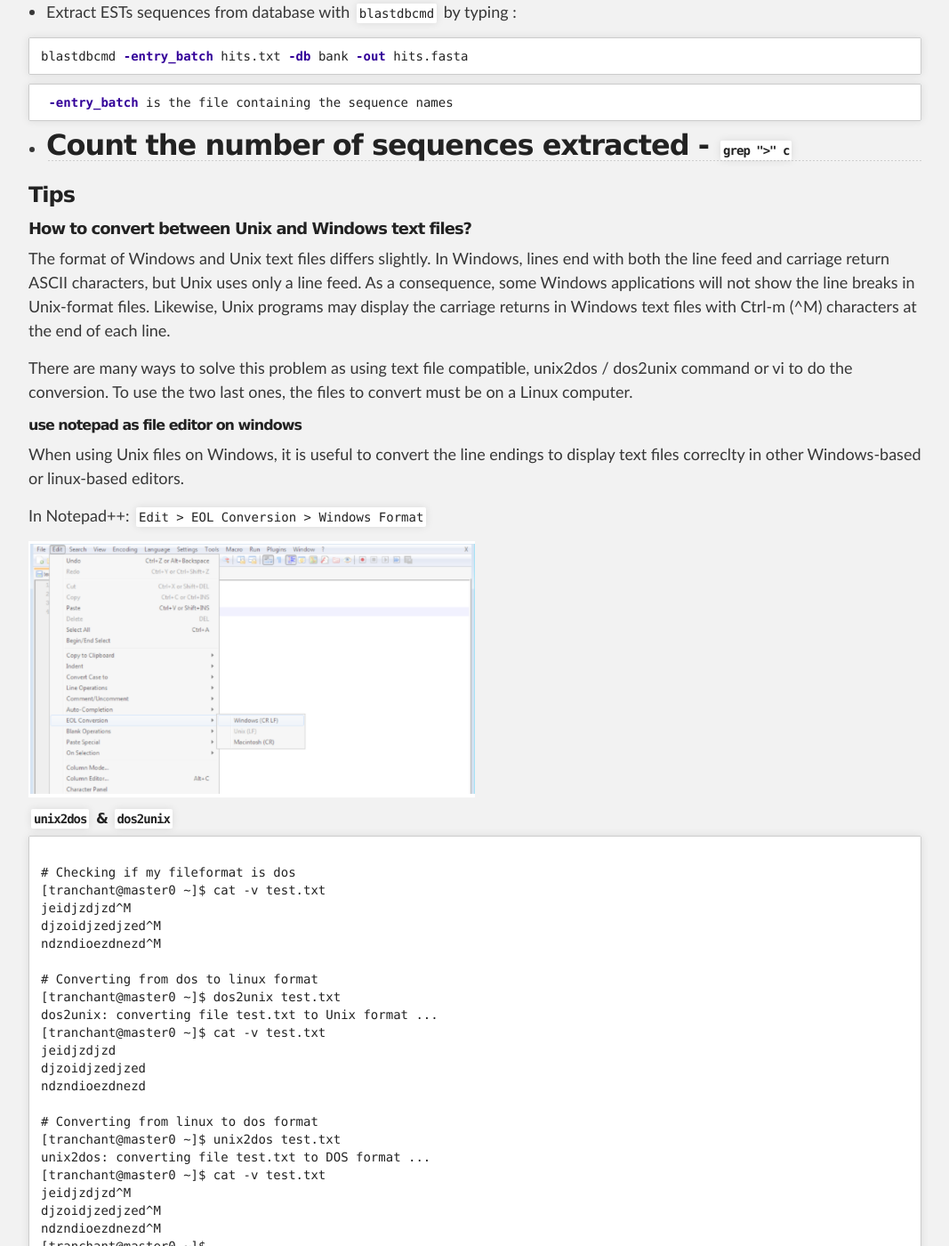
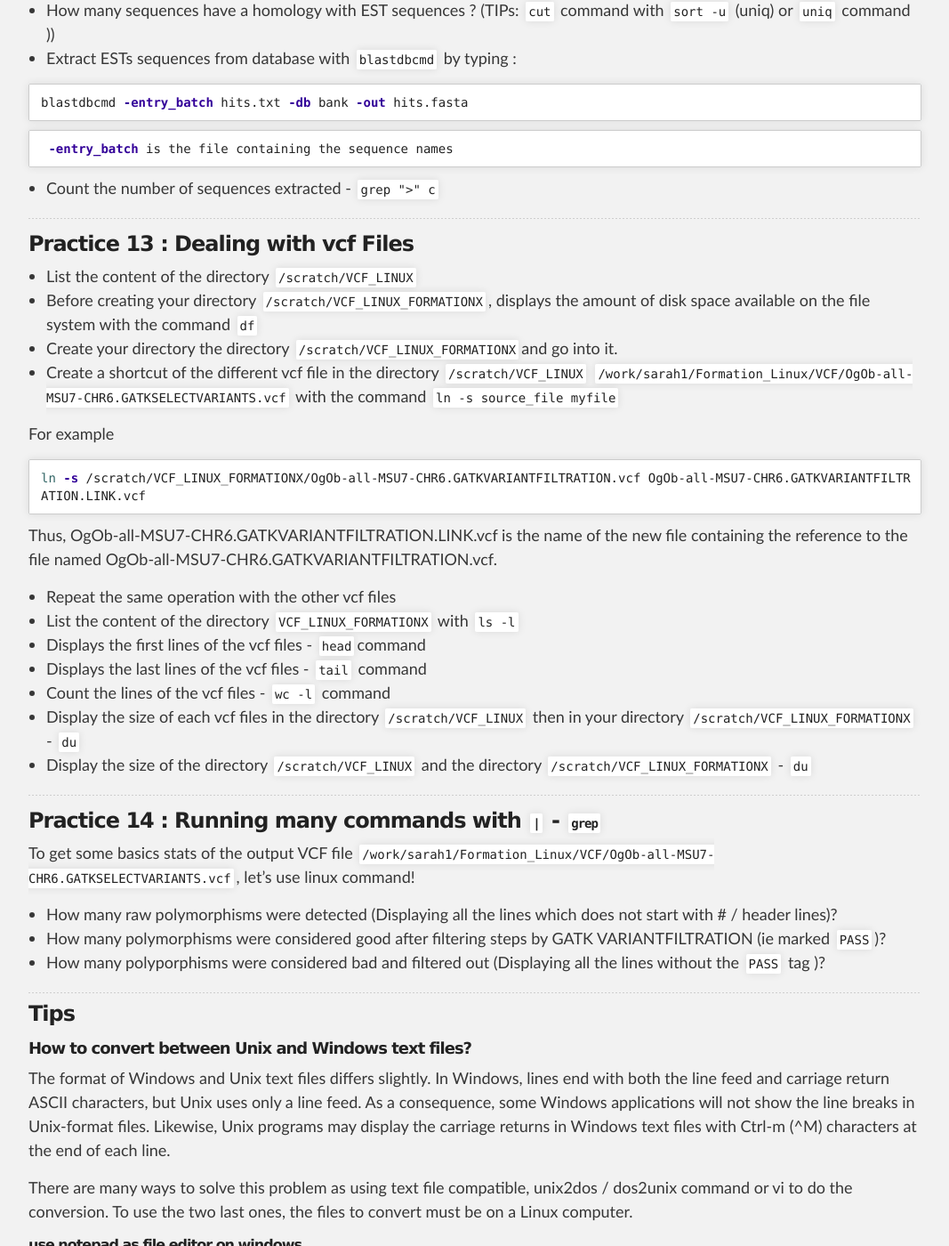
Before and after one commit to SouthGreenPlatform/trainings, a Jekyll site: the page built from _pages/linux/linuxPractice.md, in a window 1280 px wide and 1400 px high, scrolled down 8238 px. Shown: the whole window at 89% size, without its empty margins (106-1173 px from the left). Built offline with Jekyll 4.4.1, drawn with Linux system fonts in a browser that asks for light colours; nearby versions of some CDN libraries; some of the changed text lies outside the part shown.

Commit message:
Add vcf parsing

```diff
--- a/_pages/linux/linuxPractice.md
+++ b/_pages/linux/linuxPractice.md
@@ -33,6 +33,8 @@ description: Linux Practice page
 * [practice-10 : Blast analysis](#practice-10)
 * [Practice-11: Redirecting a command output to a File with `>`](#practice-11)
 * [Practice-12: Sending data from one command to another (piping) with `|`](#practice-12)
+* [practice-13 : Dealing with VCF files](#practice-13)
+
 * [Tips](#tips)
   - [How to convert between Unix and Windows text files?](#convertFileFormat)
   - [How to open and read a file through a text editor on a distant linux server?](#readFile)
@@ -326,9 +328,44 @@ blastdbcmd -entry_batch hits.txt -db bank -out hits.fasta
 {% endhighlight %}
 
 * Count the number of sequences extracted - `grep ">" c `
+
 -----------------------
 
+<a name="practice-13"></a>
+### Practice 13 : Dealing with vcf Files
+
+* List the content of the directory `/scratch/VCF_LINUX`
+* Before creating your directory `/scratch/VCF_LINUX_FORMATIONX`, displays the amount of disk space available on the file system with the command `df`
+* Create your directory the directory `/scratch/VCF_LINUX_FORMATIONX`and go into it.
+* Create a shortcut of the different vcf file in the directory `/scratch/VCF_LINUX`  `/work/sarah1/Formation_Linux/VCF/OgOb-all-MSU7-CHR6.GATKSELECTVARIANTS.vcf`  with the command `ln -s source_file myfile`
+
+For example
+{% highlight bash %}
+ln -s /scratch/VCF_LINUX_FORMATIONX/OgOb-all-MSU7-CHR6.GATKVARIANTFILTRATION.vcf OgOb-all-MSU7-CHR6.GATKVARIANTFILTRATION.LINK.vcf
+{% endhighlight %}
+
+Thus, OgOb-all-MSU7-CHR6.GATKVARIANTFILTRATION.LINK.vcf is the name of the new file containing the reference to the file named OgOb-all-MSU7-CHR6.GATKVARIANTFILTRATION.vcf.
+
+* Repeat the same operation with the other vcf files
+* List the content of the directory `VCF_LINUX_FORMATIONX` with `ls -l`
+* Displays the first lines of the vcf files - `head`command
+* Displays the last lines of the vcf files - `tail` command
+* Count the lines of the vcf files - `wc -l` command
+* Display the size of each vcf files in the directory `/scratch/VCF_LINUX` then in your directory `/scratch/VCF_LINUX_FORMATIONX` - `du`
+* Display the size of the directory `/scratch/VCF_LINUX` and the directory `/scratch/VCF_LINUX_FORMATIONX` - `du`
+
+-----------------------
+
+<a name="practice-14"></a>
+### Practice 14 :  Running many commands with `|` - `grep`
+To get some basics stats of the output VCF file `/work/sarah1/Formation_Linux/VCF/OgOb-all-MSU7-CHR6.GATKSELECTVARIANTS.vcf`, let's use linux command!
+* How many raw polymorphisms were detected (Displaying all the lines which does not start with # / header lines)?
+* How many polymorphisms were considered good after filtering steps by GATK VARIANTFILTRATION (ie marked `PASS`)?
+* How many polyporphisms were considered bad and filtered out (Displaying all the lines without the `PASS` tag )?
 <a name="tips"></a>
+
+-----------------------
+
 ### Tips
 
 <a name="convertFileFormat"></a>
```
